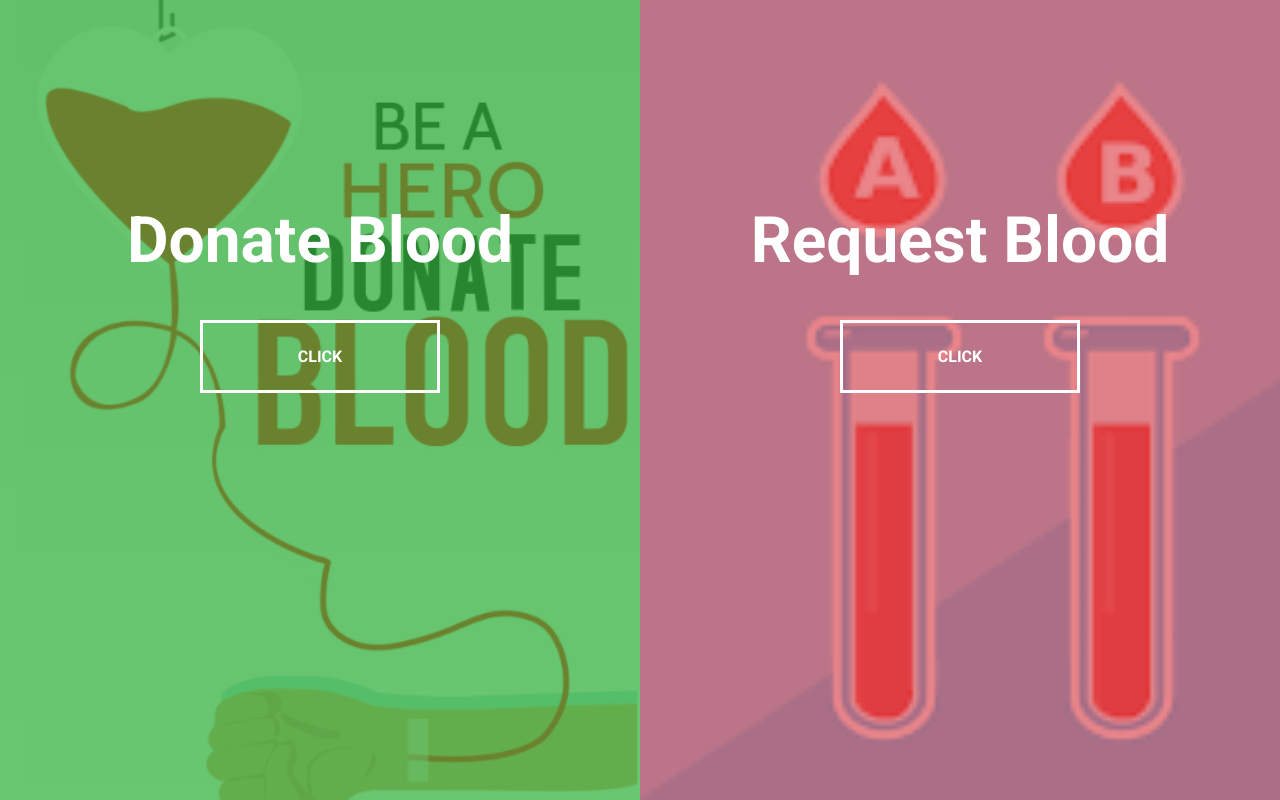
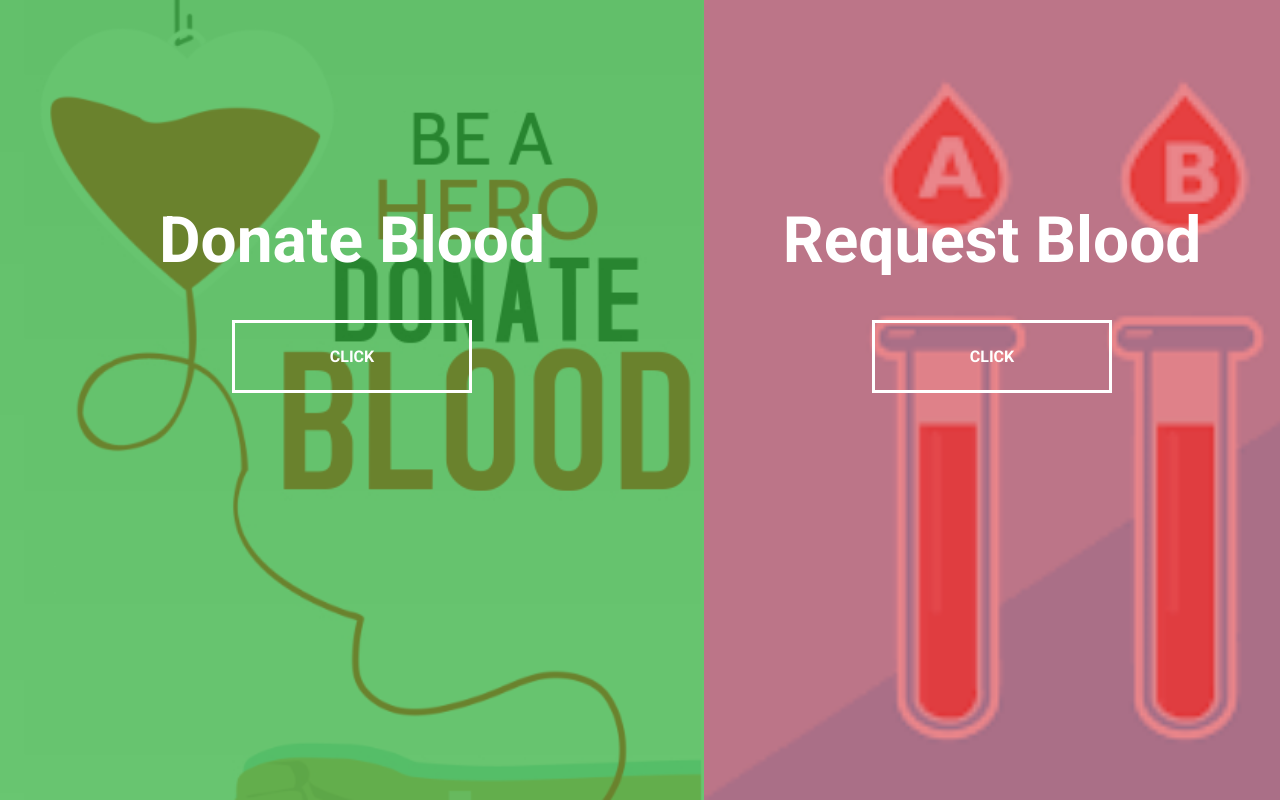
Before and after one commit to raghusodani/covid-data-task, a React (Create React App) app: page /dashboard in a window 1280 px wide. Built offline with nearby package versions, Linux system fonts and the light colour scheme.

Commit message:
dashboard rocks

```diff
--- a/src/components/dashboard/dash.js
+++ b/src/components/dashboard/dash.js
@@ -3,21 +3,70 @@ import Axios from 'axios';
 import './dashStyle.css';
 
 function Dash() {
+  const [state, setState] = useState({
+    isLeftOn: false,
+    isRightOn: false,
+  });
+
+  document.title = 'dashboard';
+  const isLeftOn = state.isLeftOn;
+  const isRightOn = state.isRightOn;
+
   return (
-    <div class='dashboard'>
-      <div class='split left'>
+    <div className='dashboard'>
+      <div
+        className={
+          'container' +
+          (isLeftOn ? ' hover-left' : '') +
+          (isRightOn ? ' hover-right' : '')
+        }
+      >
+        <div
+          className='split left'
+          onMouseEnter={() => {
+            console.log('left enter');
+            setState({
+              isLeftOn: true,
+              isRightOn: false,
+            });
+          }}
+          onMouseLeave={() => {
+            console.log('left leave');
+            setState({
+              isLeftOn: false,
+              isRightOn: false,
+            });
+          }}
+        >
           <h1>Donate Blood</h1>
           <a href='#' class='btn'>
             CLICK
           </a>
         </div>
-      <div class='split right'>
+        <div
+          className='split right'
+          onMouseEnter={() => {
+            console.log('right enter');
+            setState({
+              isLeftOn: false,
+              isRightOn: true,
+            });
+          }}
+          onMouseLeave={() => {
+            console.log('right leave');
+            setState({
+              isLeftOn: false,
+              isRightOn: false,
+            });
+          }}
+        >
           <h1>Request Blood</h1>
           <a href='#' class='btn'>
             CLICK
           </a>
         </div>
       </div>
+    </div>
   );
 }
 
--- a/src/components/dashboard/dashStyle.css
+++ b/src/components/dashboard/dashStyle.css
@@ -3,10 +3,10 @@
 :root {
   --left-bg-color: rgba(46, 177, 57, 0.705);
   --right-bg-color: rgba(223, 64, 72, 0.637);
-  --left-btn-hover-color: rgba(28, 122, 28, 1);
+  --left-btn-hover-color: rgba(28, 122, 28, 0.664);
   --right-btn-hover-color: rgba(182, 21, 29, 0.637);
-  --hover-width: 75%;
-  --other-width: 25%;
+  --hover-width: 55%;
+  --other-width: 45%;
   --speed: 1000ms;
 }
 
@@ -21,7 +21,7 @@
   margin: -8px;
 }
 
-.dashboard h1 {
+.container h1 {
   font-size: 4rem;
   color: #fff;
   position: absolute;
@@ -60,7 +60,7 @@
 }
 
 .container {
-  position: relative;
+  position: absolute;
   width: 100%;
   height: 100%;
   background: #333;
--- a/src/components/homepage/homepage.js
+++ b/src/components/homepage/homepage.js
@@ -3,6 +3,7 @@ import { Redirect, useHistory } from 'react-router-dom';
 import './homeStyle.css';
 
 function Homepage() {
+  document.title = 'home';
   const history = useHistory();
   const routeChange1 = () => {
     console.log('yes clicked');
--- a/src/components/login/logStyle.css
+++ b/src/components/login/logStyle.css
@@ -76,9 +76,10 @@ body {
 }
 
 .form button:active {
-  transform: scale(0.9);
+  transform: scale(0.95);
 }
 
+/*
 .valid {
   margin-top: -10px;
   padding: 10px;
@@ -92,7 +93,7 @@ body {
 
 .valid:hover {
   cursor: not-allowed;
-}
+} */
 
 #required-text {
   font-size: 16px;
--- a/src/components/login/login.js
+++ b/src/components/login/login.js
@@ -11,6 +11,7 @@ function Login() {
 
   let loginDone = false;
   function handleClick() {
+    document.title = 'login';
     console.log('post gayi');
     Axios.post('http://localhost:3001/login', {
       email: email,
@@ -37,7 +38,7 @@ function Login() {
         <input
           type='text'
           name='email'
-          placeholder='email'
+          placeholder='email*'
           onChange={(e) => {
             setEmail(e.target.value);
           }}
@@ -45,14 +46,14 @@ function Login() {
         <input
           type='password'
           name='password'
-          placeholder='Password'
+          placeholder='Password*'
           onChange={(e) => {
             setPassword(e.target.value);
           }}
         />
+        <p id='required-text'>* Required Fields</p>
         <button onClick={handleClick}>Login</button>
         <p>{loginStatus}</p>
-        =======
         <p class='message'>
           Not registered? <a href='/register'>Create an account</a>
         </p>
--- a/src/components/register/RegisterPage.js
+++ b/src/components/register/RegisterPage.js
@@ -4,6 +4,7 @@ import Axios from 'axios';
 import './regStyle.css';
 
 function RegisterPage() {
+  document.title = 'register';
   const [userReg, setUserReg] = useState({
     name: '',
     email: '',
--- a/src/components/register/regStyle.css
+++ b/src/components/register/regStyle.css
@@ -76,7 +76,7 @@ body {
 }
 
 .form button:active {
-  transform: scale(0.9);
+  transform: scale(0.95);
 }
 
 input:focus {
```
Also changed, not shown: src/App.js (+8 -8 lines). Lines whose indentation alone changed are shown as unchanged.
